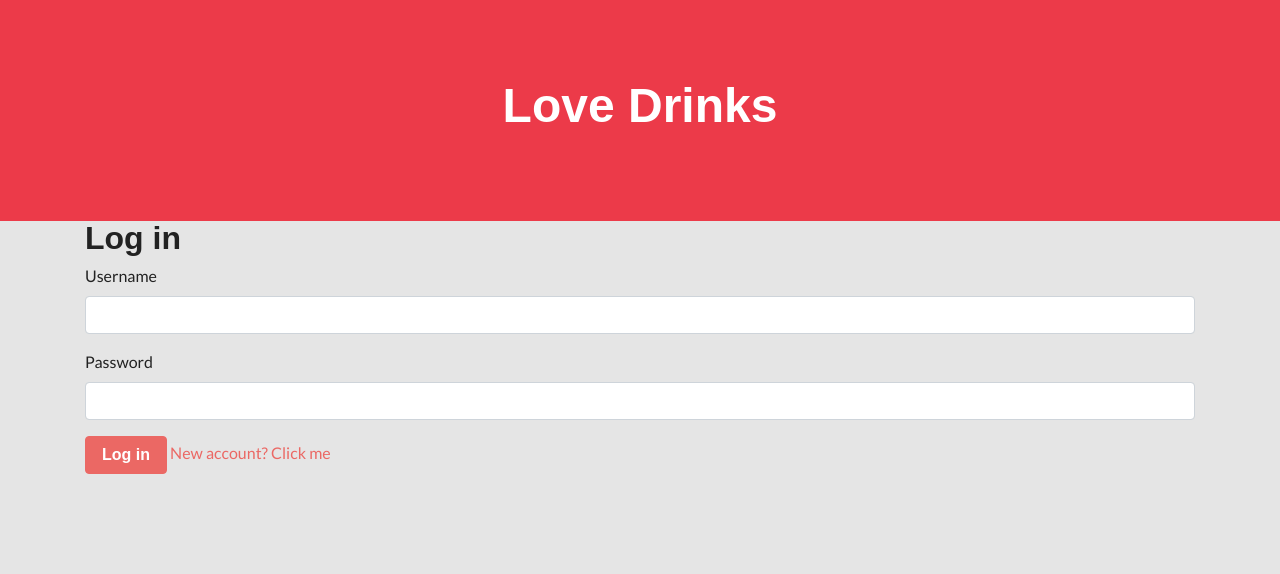
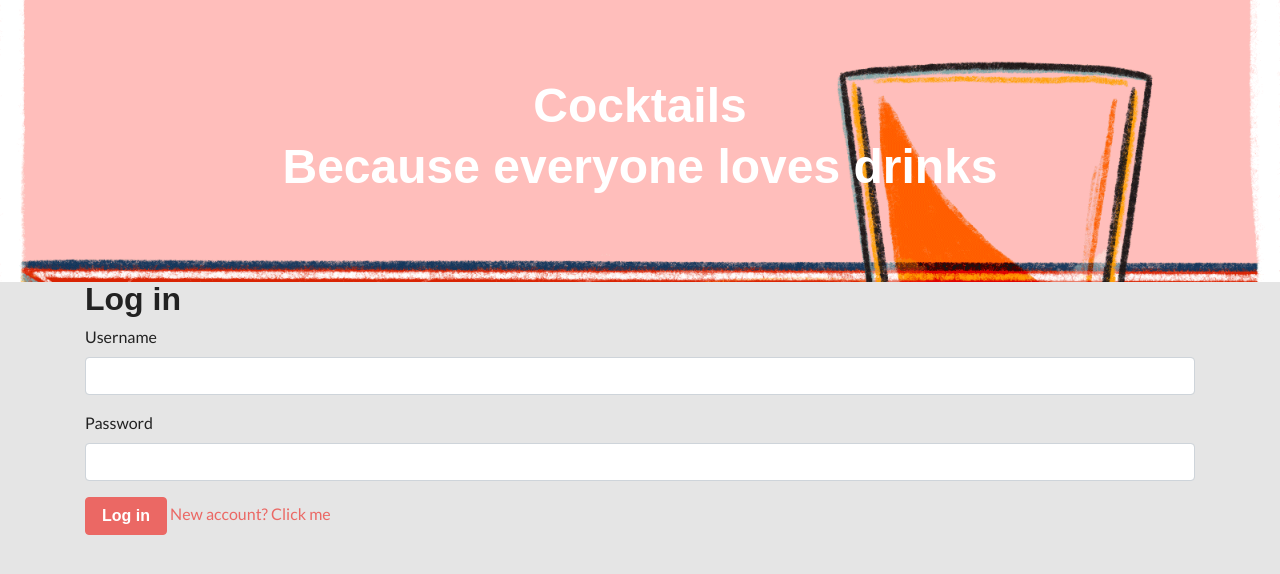
Before and after one commit to paulMolano/react-first-stage-project, a React (Create React App) app in the folder cocktails-app/: page /login in a window 1280 px wide. Shown: the top 574 px of the page. Built offline with nearby package versions, Linux system fonts and the light colour scheme; no server answers; a web font is replaced by a local one.

Commit message:
feat_> header background added

```diff
--- a/cocktails-app/src/components/Header.js
+++ b/cocktails-app/src/components/Header.js
@@ -6,7 +6,12 @@
 
   return (
     <header className="bg-alert">
-      <h1>Love Drinks {authUser ? <span>{authUser.username}</span> : null}</h1>
+      <h1>Cocktails</h1>
+      <h1>
+        {authUser.username !== ""
+          ? `Wellcome ${authUser.username}!`
+          : "Because everyone loves drinks"}{" "}
+      </h1>
     </header>
   );
 };
--- a/cocktails-app/src/index.css
+++ b/cocktails-app/src/index.css
@@ -9,7 +9,8 @@
   min-height: 100%;
 }
 header {
-  background-color: #ec3a49;
+  background: url(./img/LATIMES-PennyIce-V1.gif) center center no-repeat;
+  background-size: cover;
   color: white;
   padding: 5rem 0;
 }
```
Also changed, not shown: cocktails-app/src/img/LATIMES-PennyIce-V1.gif (added).
